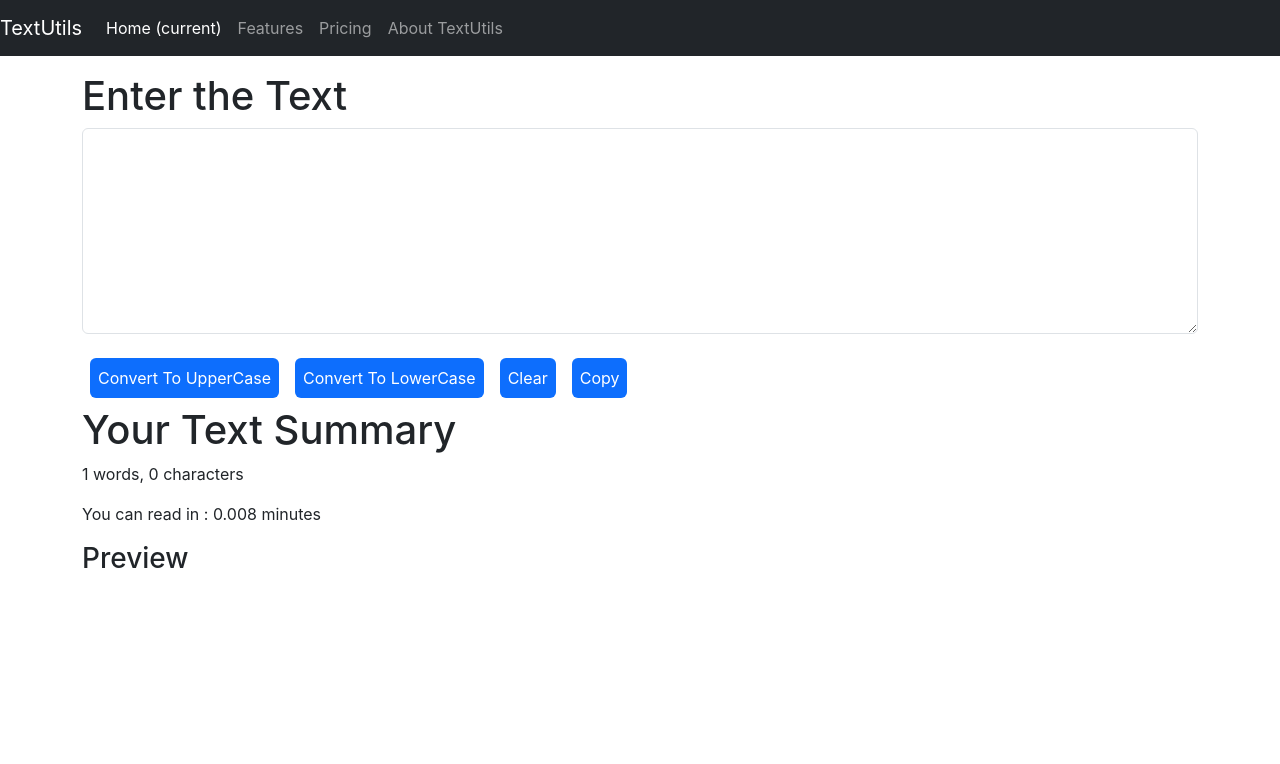
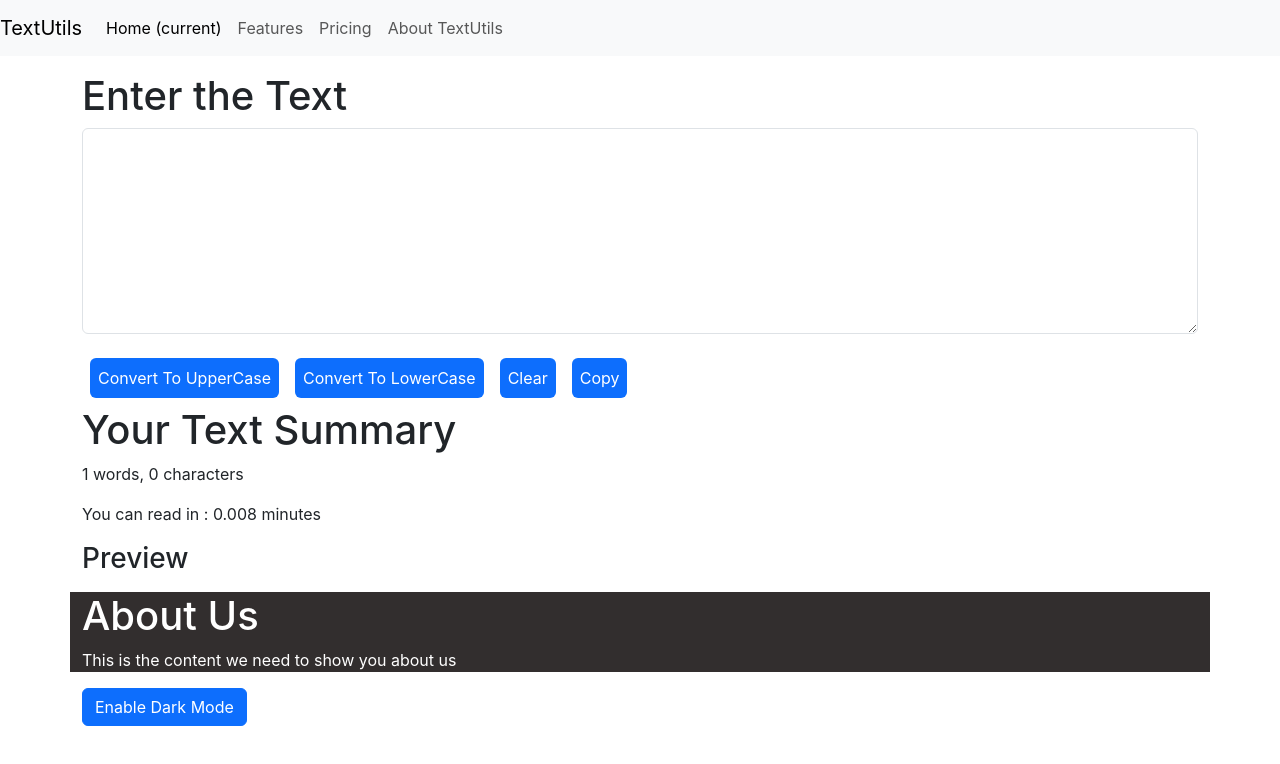
Before and after one commit to yogeshkumar98169/TextFlix, a React (Create React App) app: page / in a window 1280 px wide. Shown: the top 764 px of the page. Built offline with nearby package versions, Linux system fonts and the light colour scheme.

Commit message:
Added functionalities + dark mode progress

```diff
--- a/src/App.js
+++ b/src/App.js
@@ -1,13 +1,15 @@
+import { useState } from "react";
 import "./App.css";
 import About from "./components/About";
 import Navbar from "./components/Navbar.js";
 import TextForm from "./components/TextForm";
 function App() {
+  const [mode, setMode] = useState('light')  //!Whether dark mode is enabled or not
   return (
     <>
-      <Navbar title="TextUtils" aboutText="About TextUtils" />
+      <Navbar title="TextUtils" aboutText="About TextUtils" mode={mode} />
       <TextForm heading="Enter the Text"></TextForm>
-      {/* <About></About> */}
+      <About></About>
     </>
   );
 }
--- a/src/components/Navbar.js
+++ b/src/components/Navbar.js
@@ -3,7 +3,7 @@ import PropTypes from "prop-types";
 
 export default function Navbar(props) {
   return (
-    <nav className="navbar navbar-expand-lg navbar-dark bg-dark">
+    <nav className={`navbar navbar-expand-lg navbar-${props.mode} bg-${props.mode}`}>
       <a className="navbar-brand" href="/">
         {props.title}
       </a>
```
